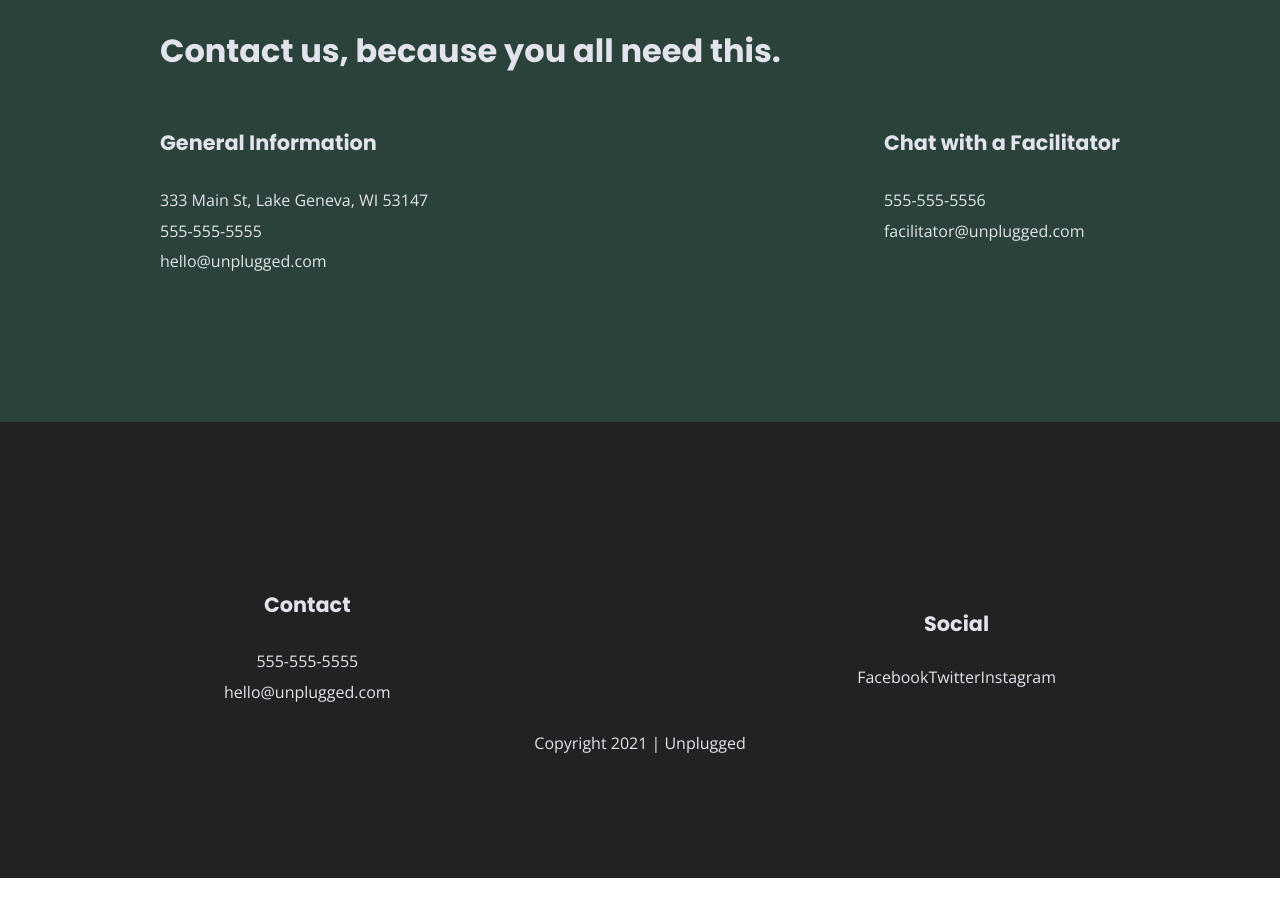
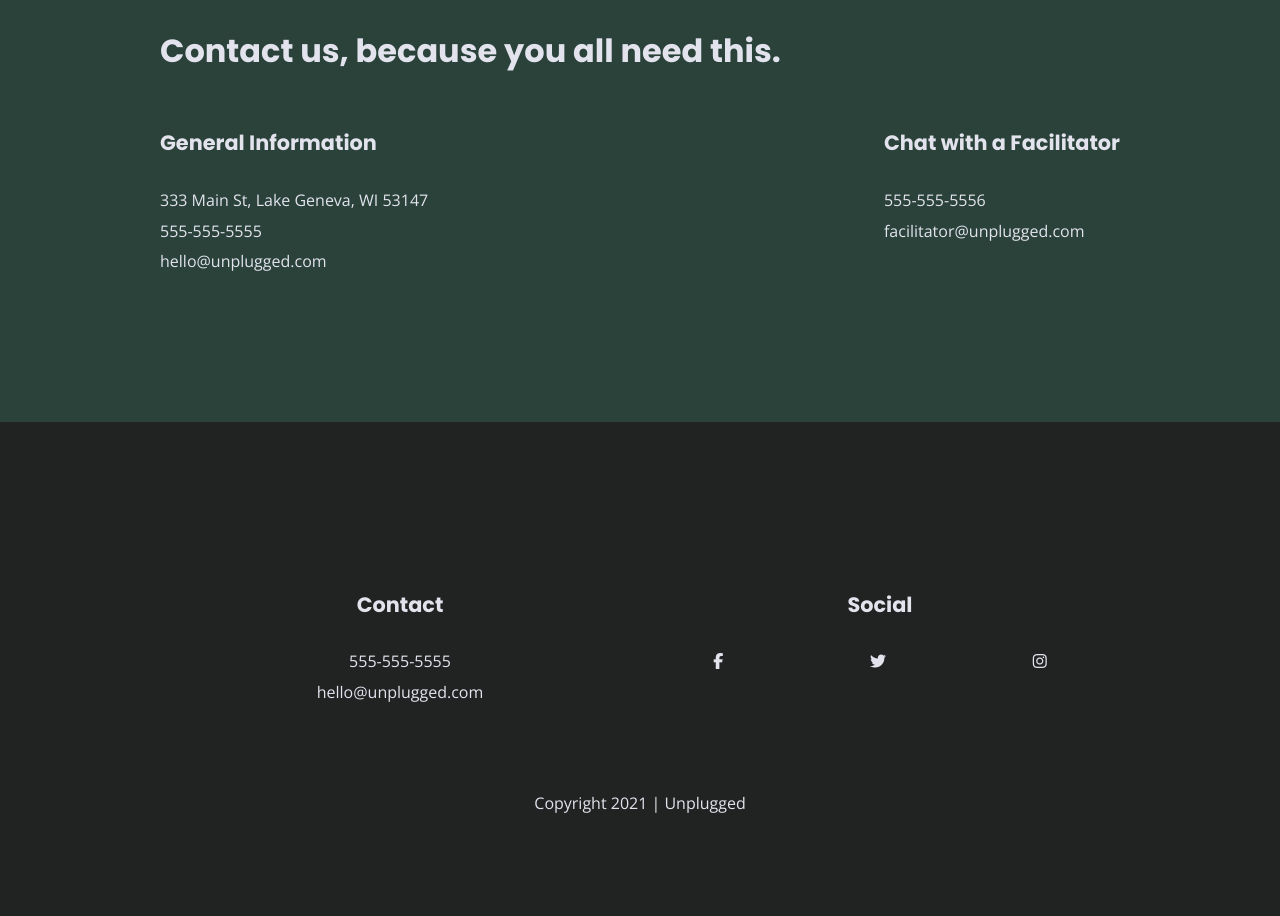
Before and after one commit to naomifathers/unplugged-retreat, a website: page about/index.html in a window 1280 px wide. Shown: the part 1355-2271 px from the top of the page. Before the commit the page ends 2233 px from the top, so only its background shows below. Drawn offline with nearby package versions, Linux system fonts and the light colour scheme.

Commit message:
Added social icons

```diff
--- a/about/index.html
+++ b/about/index.html
@@ -106,9 +106,15 @@
         <div class="social">
           <h4>Social</h4>
           <div class="social-icons">
-            <a href="https://www.facebook.com" target="_blank">Facebook</a>
-            <a href="https://twitter.com" target="_blank">Twitter</a>
-            <a href="https://www.instagram.com" target="_blank">Instagram</a>
+            <p>
+              <a href="https://www.facebook.com" target="_blank"><i class="fab fa-facebook-f"></i></a>
+            </p>
+            <p>
+              <a href="https://twitter.com" target="_blank"><i class="fab fa-twitter"></i></a>
+            </p>
+            <p>
+              <a href="https://www.instagram.com" target="_blank"><i class="fab fa-instagram"></i></a>
+            </p>
           </div>
         </div>
       </div>
--- a/css/main.css
+++ b/css/main.css
@@ -618,11 +618,10 @@
 
       footer .content-wrapper {
         margin: 100px 0;
-        width: 65%;
+        width: 85%;
       }
 
       .footer-content {
-        align-items: center;
         display: flex;
         justify-content: space-between;
       }
@@ -631,9 +630,17 @@
         margin-bottom: 0;
       }
 
+      footer .contact,
+      footer .social {
+        width: 50%;
+      }
+
       footer .copyright {
+        margin-top: 80px;
+        margin-bottom: 0;
         width: 100%;
       }
+
 
      /* ----- ABOUT PAGE ----- */
 
```
Also changed, not shown: faq/index.html (+9 -3 lines), index.html (+9 -3 lines).
